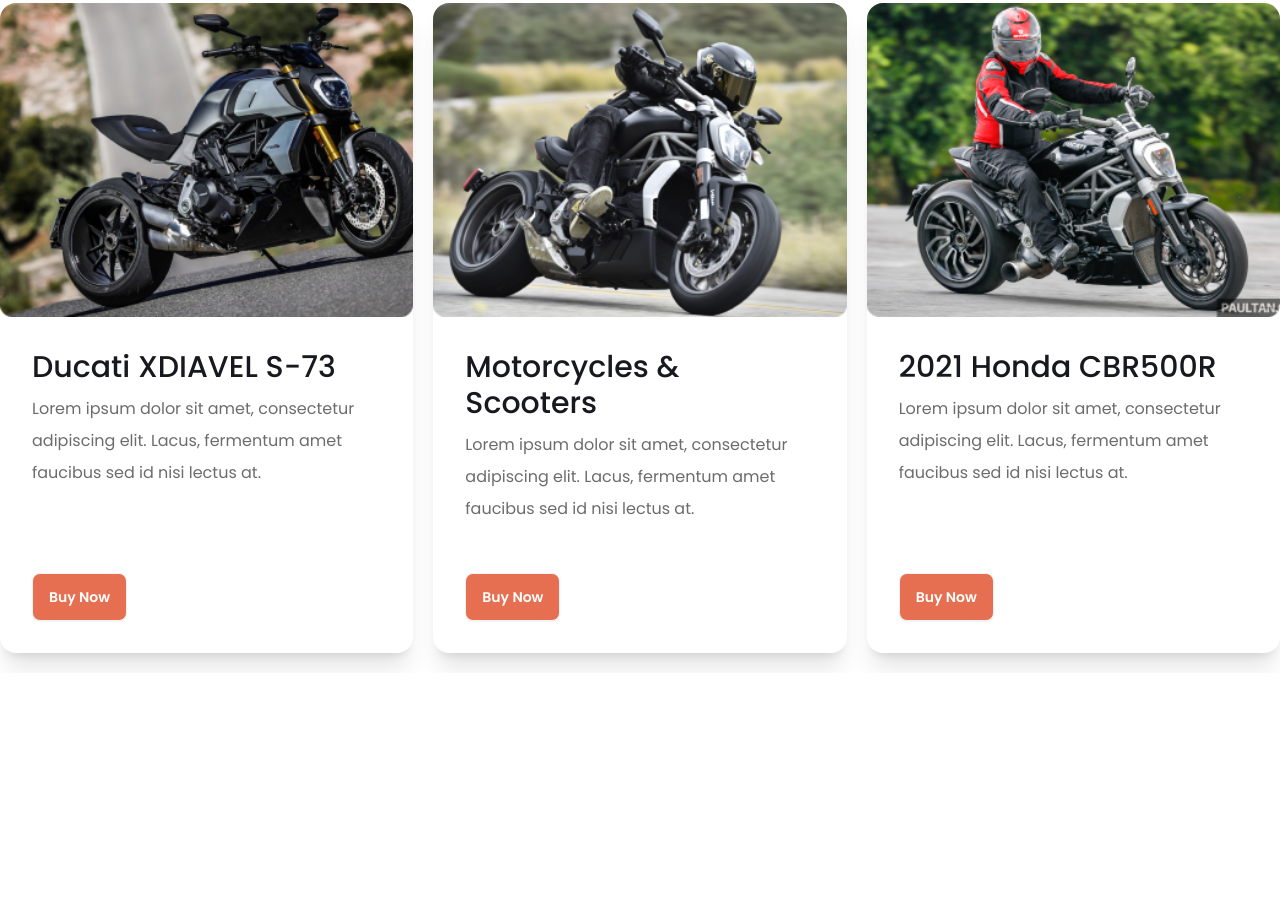
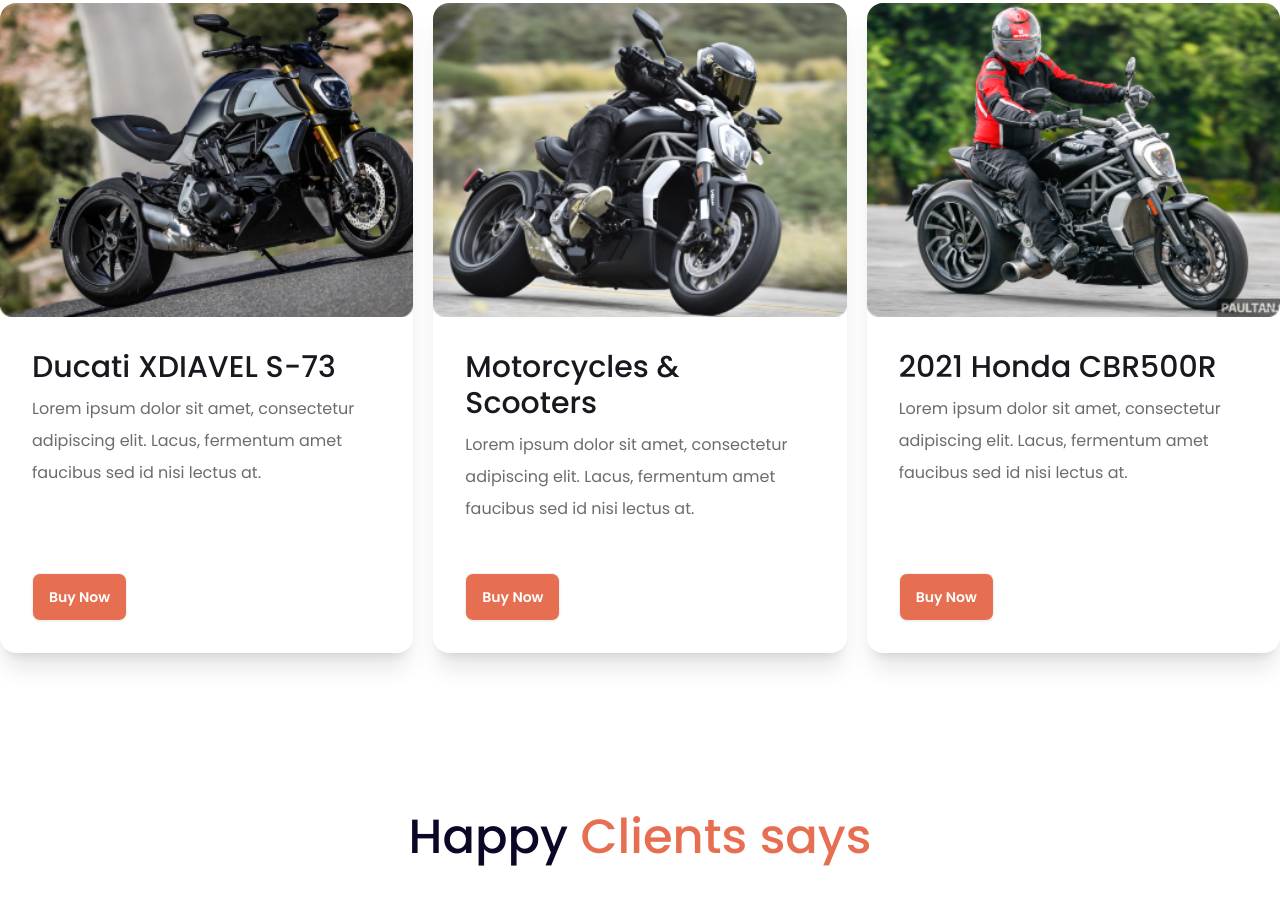
Before and after one commit to sharifalam88/batch-9-practics-1-website, a plain HTML site: page biker-zone/index.html in a window 1280 px wide. Shown: the part 1380-2285 px from the top of the page. Before the commit the page ends 2053 px from the top, so only its background shows below. Drawn offline with nearby package versions, Linux system fonts and the light colour scheme.

Commit message:
design happy clients header

```diff
--- a/biker-zone/index.html
+++ b/biker-zone/index.html
@@ -196,6 +196,13 @@
       </div>
     </section>
     <!-- End latest bike section -->
+
+    <!-- Happy clients section -->
+    <section class="mx-5 my-5 md:container md:mx-auto">
+      <h2 class="text-5xl text-[#0A0826] font-medium text-center mt-8 mb-5 md:mt-40 md:mb-16">Happy <span class="text-[#E76F51]">Clients says</span></h2>
+
+    </section>
+
   </main>
 
 </body>
```
